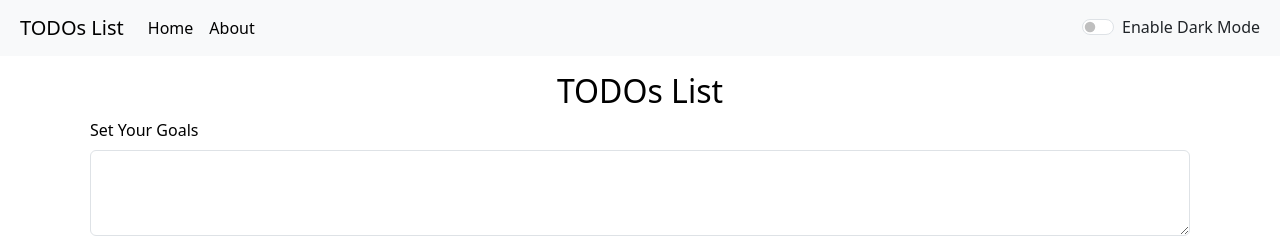
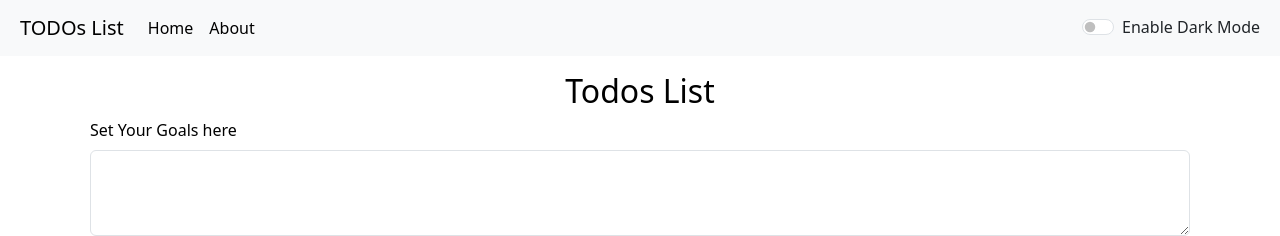
Before and after one commit to Anant-Padhiyar/TODOs-List, a Next.js app: page / in a window 1280 px wide. Shown: the top 236 px of the page. Built offline with nearby package versions, Linux system fonts and the light colour scheme.

Commit message:
Update Homepage.jsx

```diff
--- a/pages/Components/Homepage.jsx
+++ b/pages/Components/Homepage.jsx
@@ -79,7 +79,7 @@ update();
   return (
 <div className="container">
 <h2 className="text-center mt-3" style={{ color: mode === 'light' ? 'black' : 'white' }}>
-TODOs List
+Todos List
 </h2>
 
         {/* <Link href={`./ProductEdit?Modal=${product.Modal}&Price=${product.Price}`}>
@@ -96,7 +96,7 @@ style={{ backgroundColor: mode === 'light' ? 'white' : 'black', color: mode ===
 
 <div className="mb-3 mx-2">
 <label htmlFor="desc" className="form-label">
-Set Your Goals
+Set Your Goals here
 </label>
 <textarea className="form-control" id="desc" rows="3" value={Desc} onChange={handleDescChange}
 style={{ backgroundColor: mode === 'light' ? 'white' : 'black', color: mode === 'light' ? 'black' : 'white' }}></textarea>
```
